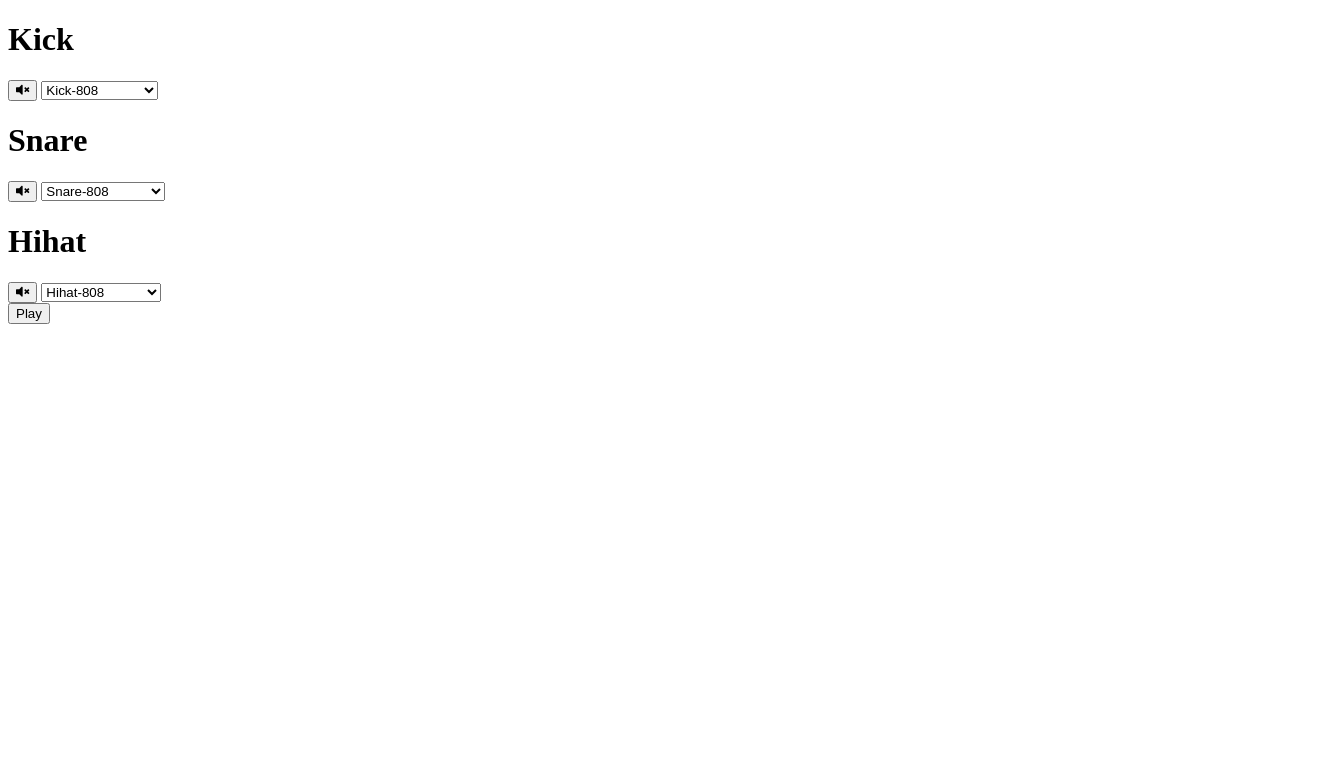
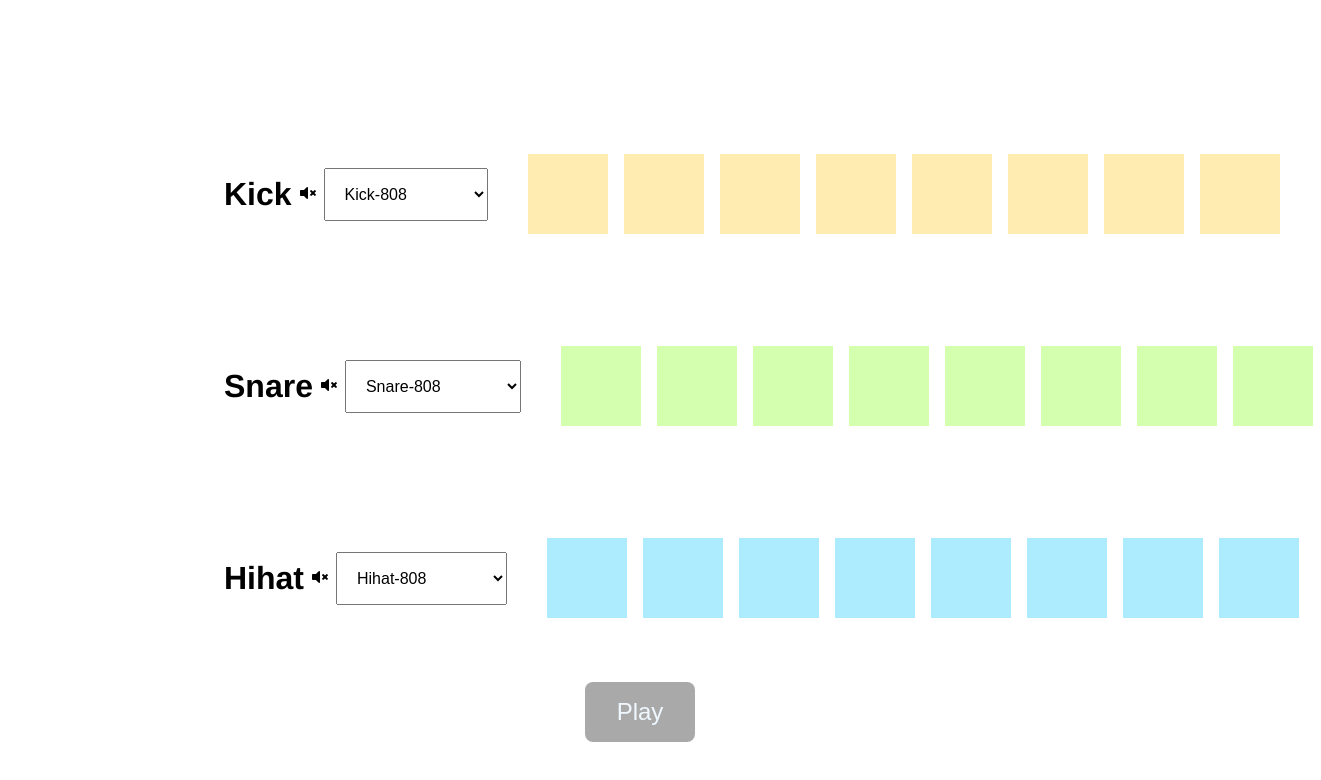
Before and after one commit to Abu-Sadeed/BeatMaker, a plain HTML site: page index.html in a window 1280 px wide. Shown: the whole page, 1321 px wide, since content can reach past the window. Drawn offline with Linux system fonts and the light colour scheme.

Commit message:
Initial styling

```diff
--- a/index.html
+++ b/index.html
@@ -20,16 +20,16 @@
 							Kick-808
 						</option>
 						<option value="./allSounds/kick-acoustic01.wav">
-							Clap Acoustic-1
+							Kick Acoustic-1
 						</option>
 						<option value="./allSounds/kick-acoustic02.wav">
-							Kick-ACoustic-2
+							Kick Acoustic-2
 						</option>
 						<option value="./allSounds/kick-big.wav">
-							Kick-Big
+							Kick Big
 						</option>
 						<option value="./allSounds/kick-classic.wav">
-							Kick-Classic
+							Kick Classic
 						</option>
 					</select>
 				</div>
@@ -69,7 +69,7 @@
 						</option>
 					</select>
 				</div>
-				<div class="kick">
+				<div class="snare">
 					<div class="pad snare-pad b0"></div>
 					<div class="pad snare-pad b1"></div>
 					<div class="pad snare-pad b2"></div>
@@ -105,7 +105,7 @@
 						</option>
 					</select>
 				</div>
-				<div class="kick">
+				<div class="hihat">
 					<div class="pad hihat-pad b0"></div>
 					<div class="pad hihat-pad b1"></div>
 					<div class="pad hihat-pad b2"></div>
@@ -116,9 +116,9 @@
 					<div class="pad hihat-pad b7"></div>
 				</div>
 			</div>
+			<button class="play">Play</button>
 		</div>
 
-		<button class="play">Play</button>
 		<audio class="kick-sound" src="./allSounds/kick-classic.wav"></audio>
 		<audio
 			class="snare-sound"
--- a/style.css
+++ b/style.css
@@ -0,0 +1,108 @@
+*{
+    margin: 0;
+    padding: 0;
+    box-sizing: border-box;
+}
+
+body{
+    font-family: "Helvetica Neue";
+}
+
+i,svg{
+    pointer-events: none;
+}
+
+.kick-pad,
+.snare-pad,
+.hihat-pad{
+    width: 5rem;
+    height: 5rem;
+    margin: 1rem 0.5rem;
+    cursor: pointer;
+}
+
+.kick-pad{
+    background: rgb(252, 207, 61, 0.4);
+}
+
+.snare-pad{
+    background: rgb(145, 255, 56, 0.4);
+}
+
+.hihat-pad{
+    background: rgb(52, 208, 255, 0.4);
+}
+
+.kick-pad.active{
+    background: rgb(252, 207, 61);
+}
+
+.snare-pad.active{
+    background: rgb(145, 255, 56);
+}
+
+.hihat-pad.active{
+    background: rgb(52, 208, 255);
+}
+
+.sequencer{
+    display: flex;
+    min-height: 100vh;
+    flex-direction: column;
+    align-items: center;
+    justify-content: center;
+}
+
+.kick-track,
+.snare-track,
+.hihat-track{
+    display: flex;
+    align-items: center;
+    width: 70%;
+    justify-content: space-between;
+    margin-top: 5rem;
+}
+
+.kick,
+.snare,
+.hihat{
+    display: flex;
+}
+
+.control {
+    display: flex;
+    justify-content: space-between;
+    align-items: center;
+    flex: 1;
+    margin: 0rem 2rem;
+}
+
+.control button{
+    padding: 0.5rem;
+    border: none;
+    font-size: 1rem;
+    background:none;
+    cursor: pointer;
+    border-radius: 0.5rem;
+    transition: all 0.5s ease;
+}
+
+.pad{
+    transition: all 0.5s ease;
+}
+
+.play{
+    padding: 1rem 2rem;
+    font-size: 1.5rem;
+    background:darkgray;
+    color: aliceblue;
+    border: none;
+    cursor: pointer;
+    margin-top: 3rem;
+    border-radius: 0.5rem;
+}
+
+select{
+    padding: 1rem;
+    font-size: 1rem;
+}
```
